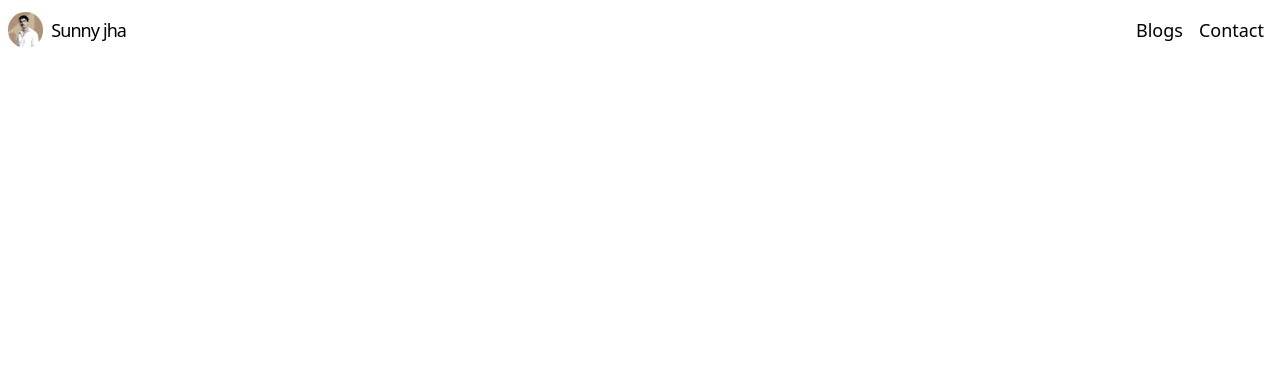
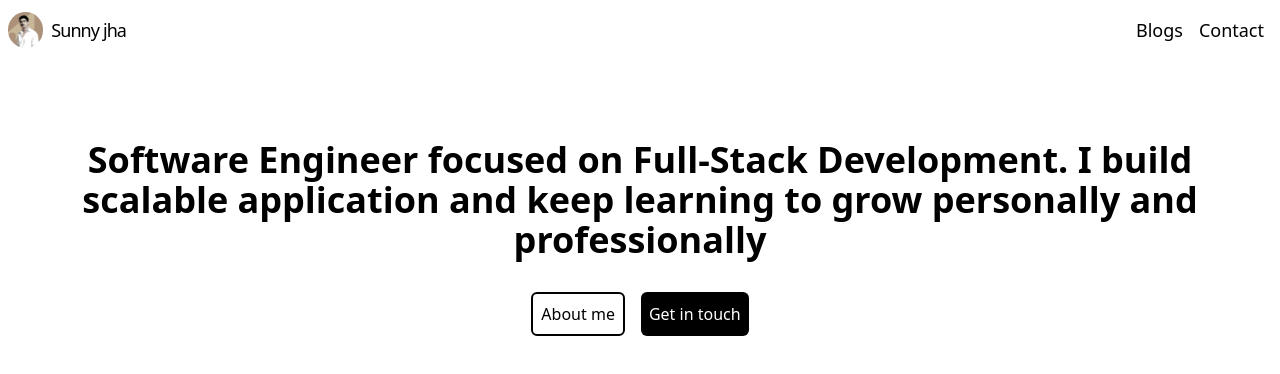
Before and after one commit to sunnyJha08/Portfolio, a React (Vite) app: page / in a window 1280 px wide. Shown: the top 374 px of the page. Built offline with nearby package versions, Linux system fonts and the light colour scheme.

Commit message:
Added hero section as well as 2 buttons for contact and about me in the Hero section component

```diff
--- a/src/components/Header.jsx
+++ b/src/components/Header.jsx
@@ -3,7 +3,7 @@
 
 function Header() {
   return (
-    <div className="max-w-full h-auto">
+    <div className="max-w-screen h-auto">
       <nav className="flex">
         <div className="w-2/4">
           <Link
--- /dev/null
+++ b/src/components/HeroSection.jsx
@@ -0,0 +1,20 @@
+export default function HeroSection() {
+  return (
+    <div className="max-w-screen h-auto ">
+      <div className="mt-20  ">
+        <p className="text-4xl font-bold px-5 text-center">
+          Software Engineer focused on Full-Stack Development. I build scalable
+          application and keep learning to grow personally and professionally
+        </p>
+      </div>
+      <div className="mt-8 flex justify-center gap-4 overflow-hidden">
+        <button className="border-2  border-black rounded-md p-2">
+          About me
+        </button>
+        <button className="bg-black border-white text-white rounded-md p-2">
+          Get in touch
+        </button>
+      </div>
+    </div>
+  );
+}
--- a/src/pages/Home.jsx
+++ b/src/pages/Home.jsx
@@ -1,9 +1,11 @@
 import Header from "../components/Header";
+import HeroSection from "../components/HeroSection.jsx";
 
 export default function Home() {
   return (
     <div>
       <Header />
+      <HeroSection />
     </div>
   );
 }
```
